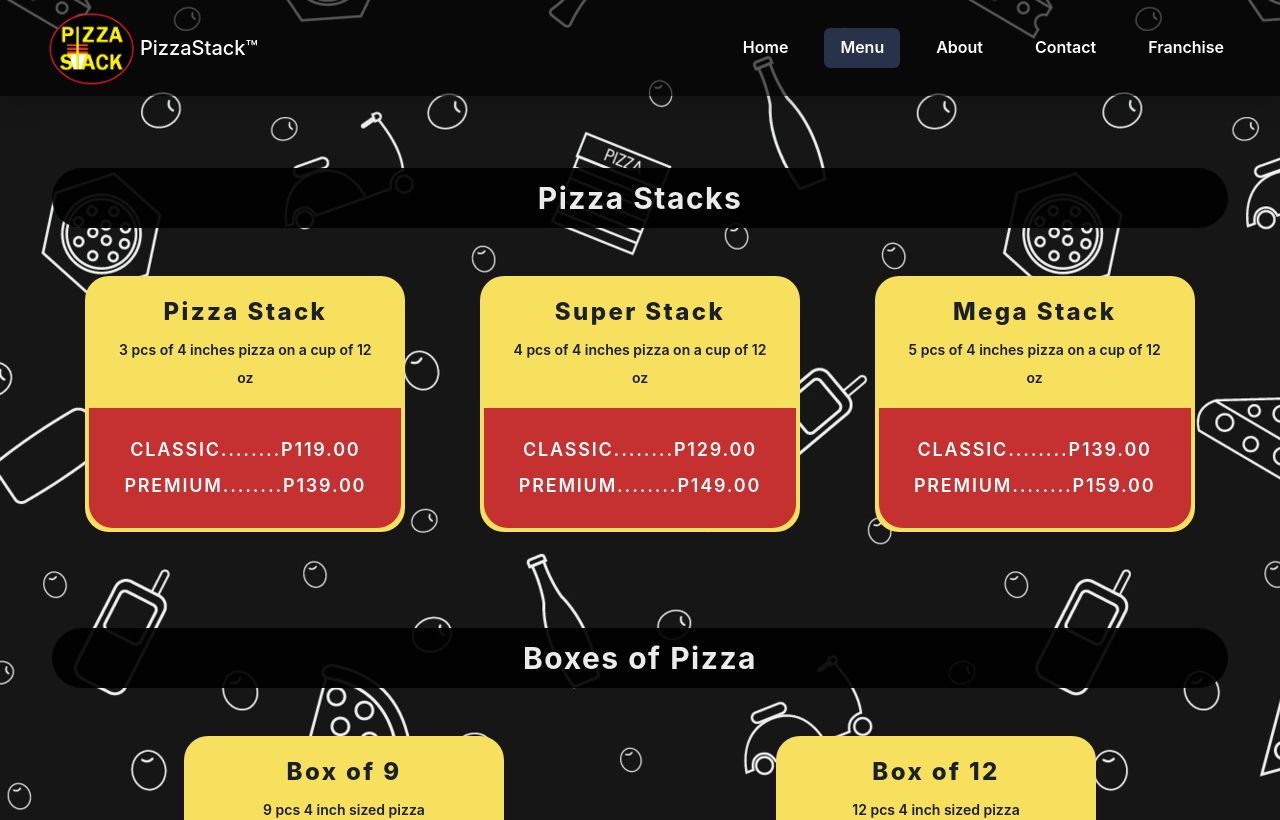
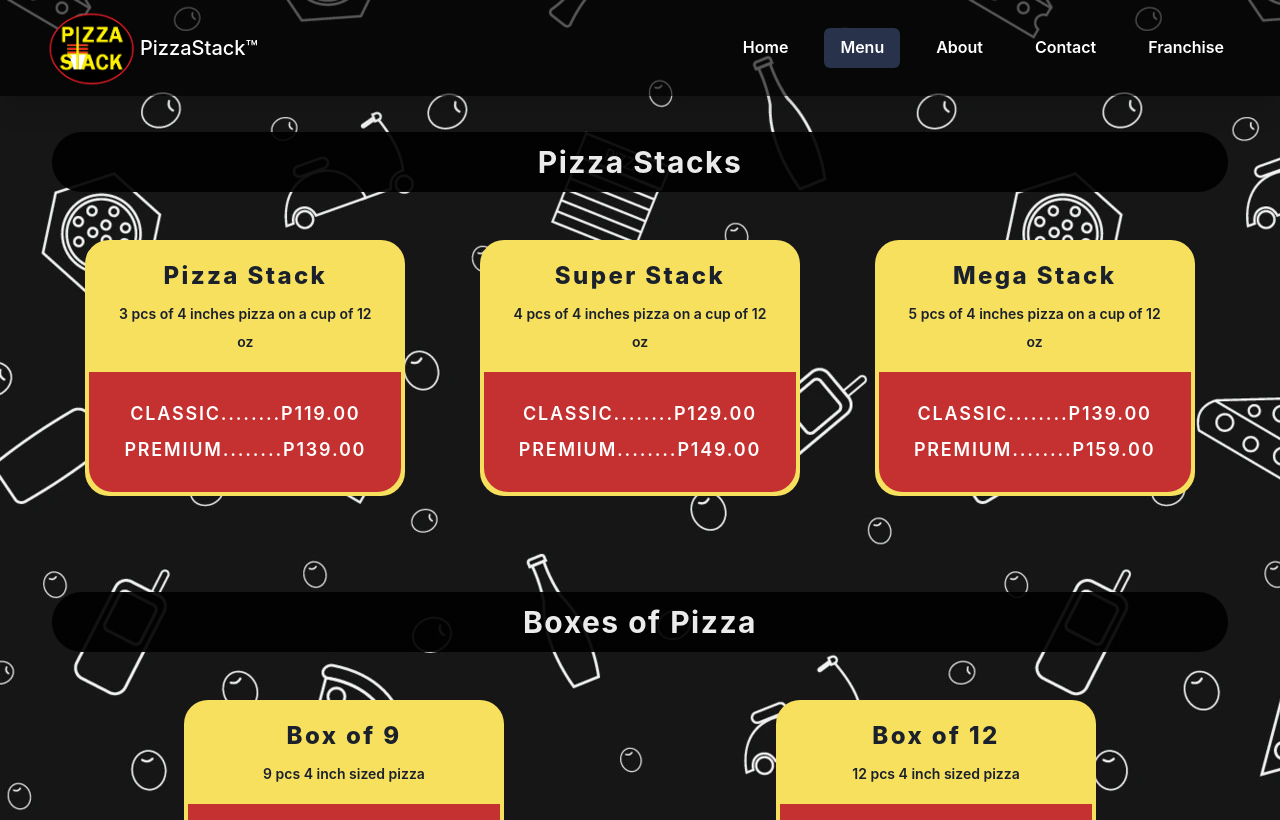
Before and after one commit to jhigger/pizzastack2, a React (Vite) app: page /menu in a window 1280 px wide. Shown: the top 820 px of the page. Built offline with nearby package versions, Linux system fonts and the light colour scheme.

Commit message:
added animations

```diff
--- a/src/App.jsx
+++ b/src/App.jsx
@@ -1,5 +1,4 @@
 import {Switch, Route, useLocation} from 'react-router-dom';
-import {TransitionGroup, CSSTransition} from 'react-transition-group';
 import Navbar from './components/Header/Navbar';
 import Footer from './components/Footer';
 import Home from './routes/Home';
@@ -8,6 +7,7 @@
 import Contact from './routes/Contact';
 import Franchise from './routes/Franchise';
 import NotFound from './routes/NotFound';
+import {AnimatePresence} from 'framer-motion';
 
 function App() {
 	let location = useLocation();
@@ -15,9 +15,8 @@
 	return (
 		<>
 			<Navbar path={location.pathname} />
-			<TransitionGroup>
-				<CSSTransition key={location.pathname} classNames="fade" timeout={500}>
-					<Switch location={location}>
+			<AnimatePresence exitBeforeEnter initial={false}>
+				<Switch location={location} key={location.pathname}>
 					<Route exact path="/" component={Home} />
 					<Route exact path="/home" component={Home} />
 					<Route exact path="/menu" component={Menu} />
@@ -26,8 +25,7 @@
 					<Route exact path="/franchise" component={Franchise} />
 					<Route path="*" component={NotFound} />
 				</Switch>
-				</CSSTransition>
-			</TransitionGroup>
+			</AnimatePresence>
 			<Footer />
 		</>
 	);
--- /dev/null
+++ b/src/components/PageTransition.jsx
@@ -0,0 +1,17 @@
+import {motion} from 'framer-motion';
+
+const PageTransition = ({children}) => {
+	return (
+		<motion.div
+			key={children}
+			initial={{opacity: 0, y: '-1%'}}
+			animate={{opacity: 1, y: '0%'}}
+			exit={{opacity: 0, y: '1%'}}
+			transition={{duration: 0.3}}
+		>
+			{children}
+		</motion.div>
+	);
+};
+
+export default PageTransition;
--- a/src/routes/About.jsx
+++ b/src/routes/About.jsx
@@ -11,17 +11,19 @@
 import pizza_drink from '../assets/images/pizza_drink.webp';
 import nectar from '../assets/images/nectar.webp';
 import ged from '../assets/images/ged.webp';
+import PageTransition from '../components/PageTransition';
 
 const images = {
 	avatar1: nectar,
 	avatar2: ged,
 
 	card1: italy,
-	card2: pizza_drink,
+	card2: pizza_drink
 };
 
 export default function About() {
 	return (
+		<PageTransition>
 			<Flex
 				bg={'black'}
 				py={{base: 3, md: 24}}
@@ -58,6 +60,7 @@
 					</SimpleGrid>
 				</Container>
 			</Flex>
+		</PageTransition>
 	);
 }
 
--- a/src/routes/Contact.jsx
+++ b/src/routes/Contact.jsx
@@ -14,6 +14,7 @@
 import {FaInstagram} from '@react-icons/all-files/fa/FaInstagram';
 import {MdLocationOn} from '@react-icons/all-files/md/MdLocationOn';
 import {MdEmail} from '@react-icons/all-files/md/MdEmail';
+import PageTransition from '../components/PageTransition';
 
 const socials = [
 	{
@@ -53,6 +54,7 @@
 
 export default function Contact() {
 	return (
+		<PageTransition>
 			<Flex
 				bg={'black'}
 				pt={{base: 12, md: 24}}
@@ -89,7 +91,8 @@
 								fontWeight={{base: 'thin', md: 'semibold'}}
 								letterSpacing={{base: 'wider', md: 'widest'}}
 							>
-							<Icon w={6} h={6} as={MdEmail} /> Pizzastack.Franchising@gmail.com
+								<Icon w={6} h={6} as={MdEmail} />{' '}
+								Pizzastack.Franchising@gmail.com
 							</Text>
 							<Container maxW={'lg'} py={4} justify="center">
 								<SimpleGrid columns={{base: 3}}>
@@ -115,5 +118,6 @@
 					</SimpleGrid>
 				</Container>
 			</Flex>
+		</PageTransition>
 	);
 }
--- a/src/routes/Franchise/index.jsx
+++ b/src/routes/Franchise/index.jsx
@@ -2,9 +2,11 @@
 import Form from './Form';
 import {Box, Container, Image} from '@chakra-ui/react';
 import why from '../../assets/images/why.webp';
+import PageTransition from '../../components/PageTransition';
 
 export default function Franchise() {
 	return (
+		<PageTransition>
 			<Box py={{base: 12, md: 24}} bg="black">
 				<Container
 					maxW="container.xl"
@@ -25,5 +27,6 @@
 				</Container>
 				<Form />
 			</Box>
+		</PageTransition>
 	);
 }
--- a/src/routes/Home/index.jsx
+++ b/src/routes/Home/index.jsx
@@ -1,13 +1,14 @@
 import Header from '../../components/Header';
 import Section1 from './Section1';
 import Section2 from './Section2';
+import PageTransition from '../../components/PageTransition';
 
 export default function Home() {
 	return (
-		<>
+		<PageTransition>
 			<Header />
 			<Section1 />
 			<Section2 />
-		</>
+		</PageTransition>
 	);
 }
--- a/src/routes/Menu/index.jsx
+++ b/src/routes/Menu/index.jsx
@@ -1,4 +1,4 @@
-import React from 'react';
+import {useState} from 'react';
 import {Box, Flex, Container, Spacer} from '@chakra-ui/react';
 import data from '../../assets/menu.json';
 import pattern from '../../assets/images/pattern.webp';
@@ -8,13 +8,34 @@
 import ProductPrice from './ProductPrice';
 import YellowBox from './YellowBox';
 import PriceBox from './PriceBox';
+import PageTransition from '../../components/PageTransition';
+import {motion} from 'framer-motion';
+
+const AnimatedBox = ({children, index, ...props}) => {
+	return (
+		<Box
+			as={motion.div}
+			initial="hidden"
+			whileInView="visible"
+			viewport={{once: true}}
+			transition={{duration: index}}
+			variants={{
+				visible: {opacity: 1, y: '0%'},
+				hidden: {opacity: 0, y: `${50 + index * 50}%`}
+			}}
+			{...props}
+		>
+			{children}
+		</Box>
+	);
+};
 
 const ItemPrices = ({products, title}) => {
 	return (
 		<>
-			{products.map((product) => {
+			{products.map((product, index) => {
 				return (
-					<Box key={product.name}>
+					<AnimatedBox key={product.name} index={index}>
 						<YellowBox>
 							<Box p={2}>
 								<ProductName name={product.name} />
@@ -35,7 +56,7 @@
 								})}
 							</PriceBox>
 						</YellowBox>
-					</Box>
+					</AnimatedBox>
 				);
 			})}
 		</>
@@ -45,16 +66,16 @@
 const Specialties = ({products}) => {
 	return (
 		<>
-			{products.map((product) => {
+			{products.map((product, index) => {
 				return (
-					<Box key={product.name}>
+					<AnimatedBox key={product.name} index={index}>
 						<YellowBox>
 							<Box p={2}>
 								<ProductName name={product.name} />
 								<ProductDesc desc={product.desc} />
 							</Box>
 						</YellowBox>
-					</Box>
+					</AnimatedBox>
 				);
 			})}
 		</>
@@ -63,20 +84,24 @@
 
 export default function Menu() {
 	return (
+		<PageTransition>
 			<Flex
 				backgroundImage={pattern}
-			py={{base: 1, md: 14}}
-			px={{base: 1, md: 5}}
+				p={{base: 1, md: 5}}
 				w="auto"
 				justifyContent="center"
 				alignItems="center"
 				flexDir="column"
 			>
-			<Container px={8} py={4} mx="auto" maxW="container.xl">
+				<Container px={8} py={4} pb={24} mx="auto" maxW="container.xl">
 					{data.menu.map((item, i) => {
 						if (i == 0 || i == 1)
 							return (
-							<MenuRow title={item.title} key={i} length={item.products.length}>
+								<MenuRow
+									title={item.title}
+									key={i}
+									length={item.products.length}
+								>
 									<ItemPrices products={item.products} />
 								</MenuRow>
 							);
@@ -106,7 +131,7 @@
 							);
 					})}
 				</Container>
-			<Box alignSelf="center" fontSize="xs" mb={-20}>
+				<Box alignSelf="center" fontSize="xs" mb={-12}>
 					<a
 						href="https://www.vecteezy.com/free-vector/pizza-pattern"
 						target="_blank"
@@ -115,5 +140,6 @@
 					</a>
 				</Box>
 			</Flex>
+		</PageTransition>
 	);
 }
```
Lines whose indentation alone changed are shown as unchanged.
